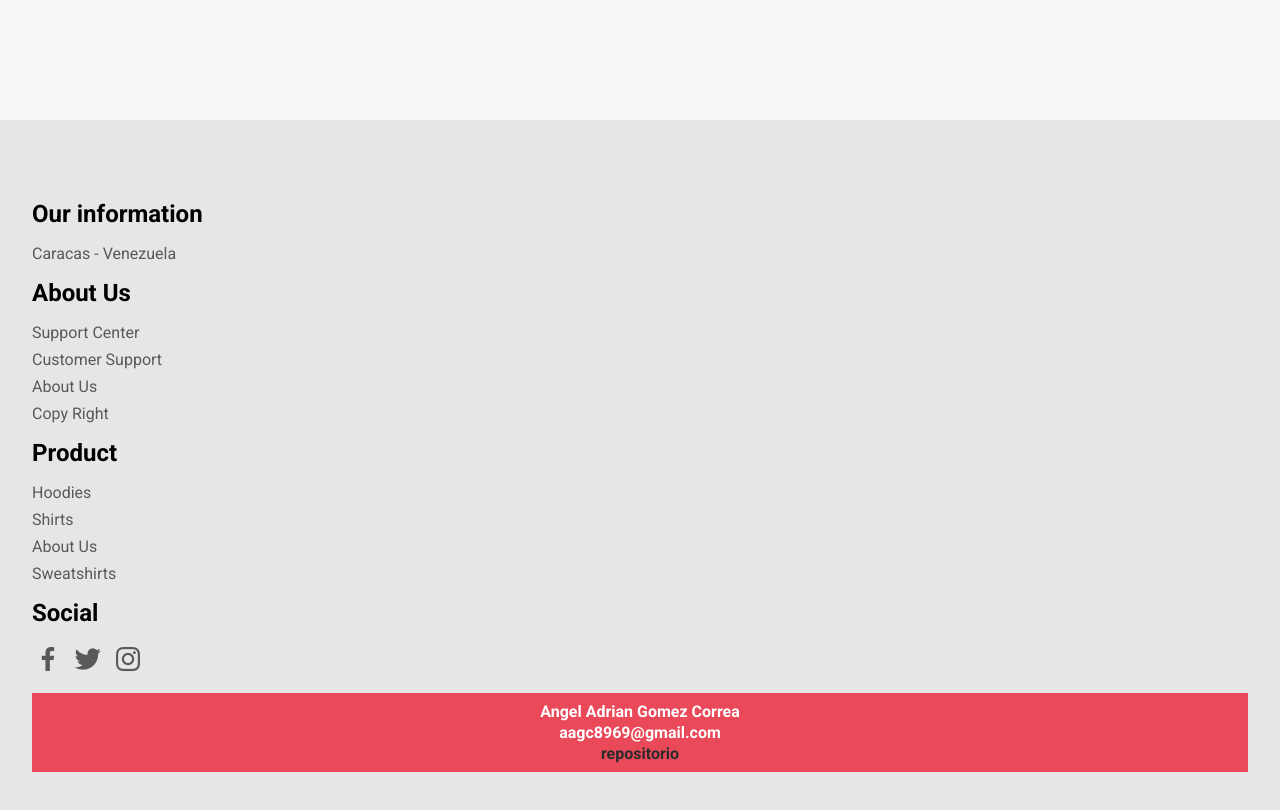
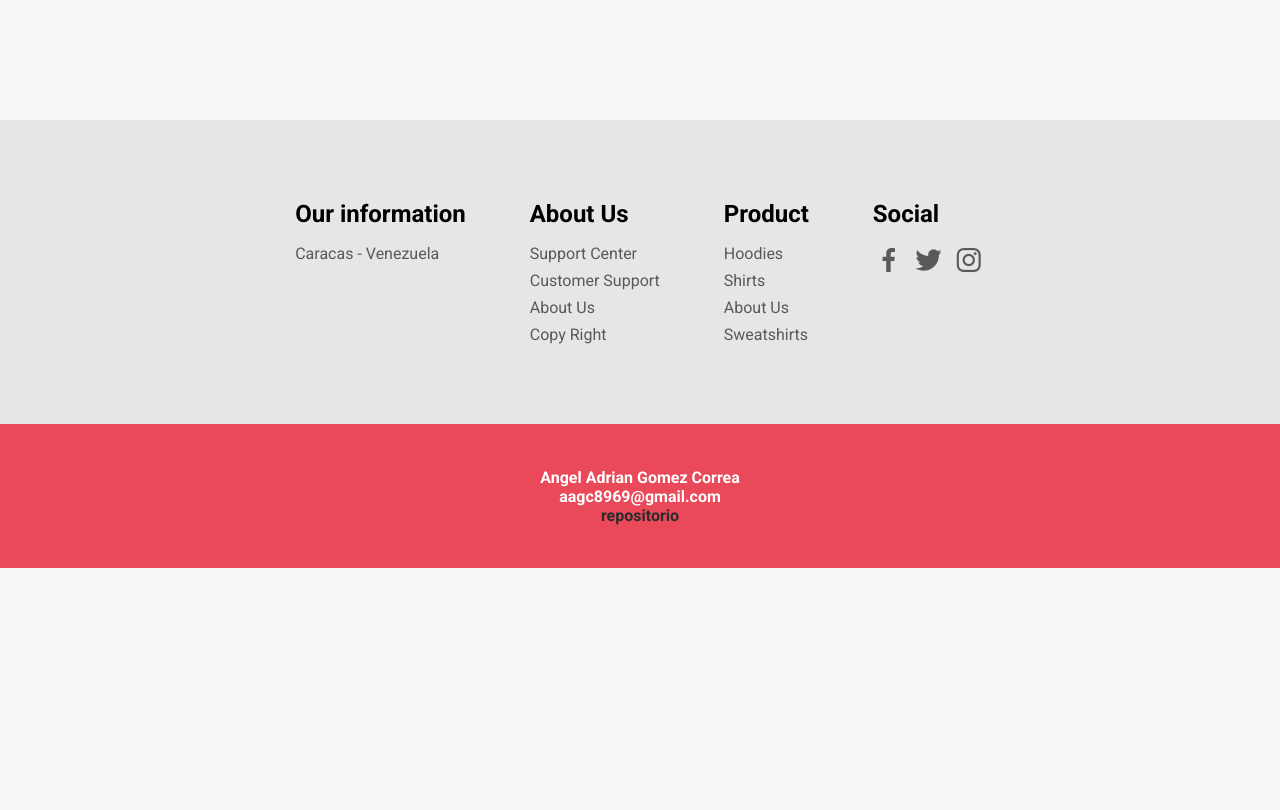
Before and after one commit to ANGELGOMEZ2007/Academlostore, a plain HTML site: page index.html in a window 1280 px wide. Shown: the part 680-1490 px from the top of the page. After the commit the page ends 1248 px from the top, so only its background shows below. Drawn offline with nearby package versions, Linux system fonts and the light colour scheme; no server answers.

Commit message:
casi todo el trabajo

```diff
--- a/assets/css/style.css
+++ b/assets/css/style.css
@@ -118,6 +118,7 @@ a {
 .menu {
     position: fixed;
     background-color: var(--body-color);
+    color: var(--text-color-other-black);
     top: 0;
     left: 100%;
     width: 100%;
@@ -140,6 +141,7 @@ a {
 .bx {
     font-size: large;
     cursor: pointer;
+    color: var(--text-color-other-black);
 }
 
 .navbar .bxs-dashboard {
@@ -152,7 +154,6 @@ a {
     cursor: pointer;
     position: relative;
     z-index: var(--z-menu2);
-
 }
 
 .amount__product {
@@ -163,7 +164,6 @@ a {
     color: var(--text-color-other-white);
     display: inline-block;
     border-radius: 50%;
-
     display: flex;
     justify-content: center;
     align-items: center;
@@ -333,7 +333,11 @@ a {
     right: 21px;
     z-index: 500;
 }
-
+.bx-plus:hover {
+    background-color: var(--first-color);
+    color: var(--text-color-other-white);
+    transition: .7s;
+}
 .product__info h4 {
     display: flex;
     align-items: center;
@@ -410,6 +414,7 @@ a {
     gap: 0.2rem;
     width: 60%;
     padding: 0.5rem;
+    color: var(--text-color-other-black);
 }
 
 .card__product--body-op {
@@ -451,6 +456,7 @@ a {
     width: 100%;
     display: flex;
     justify-content: space-between;
+    color: var(--title-color);
 
 }
 
@@ -485,7 +491,6 @@ a {
 
 
 /*-------------------------------------------------- footer ------------------------------------------------------------------------ */
-
 .footer__box {
     background-color: var(--card-color);
     display: grid;
@@ -532,15 +537,15 @@ a {
 }
 
 .footer__infouser {
+    height: 6rem;
     display: flex;
     justify-content: center;
     align-items: center;
+    flex-direction: column;
     color: var(--container-color);
     font-size: medium;
     font-weight: 900;
     background-color: var(--first-color);
-    padding: 1rem;
-    line-height: 5px;
 }
 
 
@@ -548,6 +553,7 @@ a {
     color: #2b2b2b;
 
 }
+
 
 
 
@@ -624,8 +630,71 @@ a {
         color: var(--text-color-other-black);
     }
 
+    .footer__box {
+        background-color: var(--card-color);
+        color: var(--text-color);
+        padding: 5rem 2rem 5rem 2rem;
+        display: flex;
+        justify-content: center;
+        flex-direction: row;
+        gap: 4rem;
+
+
+    }
 
 
 
+    .footer__box li:hover {
+        color: var(--title-color);
+    }
+
+    .footer__box div {
+        display: flex;
+        flex-direction: column;
+        gap: 1rem;
+    }
+
+    .footer__box h2 {
+        font-size: x-large;
+        color: var(--text-color-other-black);
+    }
+
+    .footer__icon ul {
+        display: flex;
+        flex-direction: row;
+
+    }
+
+    .footer__icon i {
+        color: var(--text-color);
+        font-size: xx-large;
+    }
+
+    .footer__icon i:hover {
+        color: var(--title-color);
+    }
+
+    .footer__infouser {
+        padding: 0;
+        height: 9rem;
+        display: flex;
+        justify-content: center;
+        flex-direction: column;
+        color: var(--container-color);
+        font-size: medium;
+        font-weight: 900;
+        background-color: var(--first-color);
+    }
+
+
+    .footer__infouser span {
+        color: #2b2b2b;
+
+    }
+
+    .cart {
+        width: 50vh;
+
+    }
 
 }
--- a/assets/js/main.js
+++ b/assets/js/main.js
@@ -278,6 +278,11 @@ async function main() {
             document.body.classList.toggle("darkmode");
         });
 
+        if (document.body.classList.contains("darkmode")) {
+            localStorage.setItem('dark-mode','true');
+        }else{
+            localStorage.setItem('dark-mode','false');
+        }
     }
     modeDark()
 
--- a/index.html
+++ b/index.html
@@ -108,7 +108,7 @@
         </div>
 
         <div class="cart">
-    <div class=""><i class='bx bx-x-circle' ></i></div>
+            <div class=""><i class='bx bx-x-circle'></i></div>
             <div class="card__products"></div>
             <div class="card__total">
                 <div class="card__total--info">
@@ -125,9 +125,9 @@
         <!--------------------------------------------------------------- FOOTER ----------------------------------------------------------------------------------->
 
         <footer class="footer__box">
+            <div class="footer__information">
 
 
-            <div class="footer__information">
                 <h2>Our information</h2>
                 <ul>
                     <li>
@@ -161,21 +161,19 @@
             <div class="footer__icon">
                 <h2>Social</h2>
                 <ul>
-                    <li><a href="#"><i class='bx bxl-facebook' ></i></a></li>
-                    <li><a href="#"><i class='bx bxl-twitter' ></i></a></li>
-                    <li><a href="#"><i class='bx bxl-instagram' ></i></a></li>
+                    <li><a href="#"><i class='bx bxl-facebook'></i></a></li>
+                    <li><a href="#"><i class='bx bxl-twitter'></i></a></li>
+                    <li><a href="#"><i class='bx bxl-instagram'></i></a></li>
                 </ul>
             </div>
 
+
+        </footer>
         <div class="footer__infouser">
             <p>Angel Adrian Gomez Correa </p>
             <p>aagc8969@gmail.com</p>
             <p><a href="https://github.com/ANGELGOMEZ2007/Academlostore.git"><span>repositorio</span></a></p>
         </div>
-
-
-        </footer>
-
     </div>
 </body>
 
```
Lines whose indentation alone changed are shown as unchanged.
